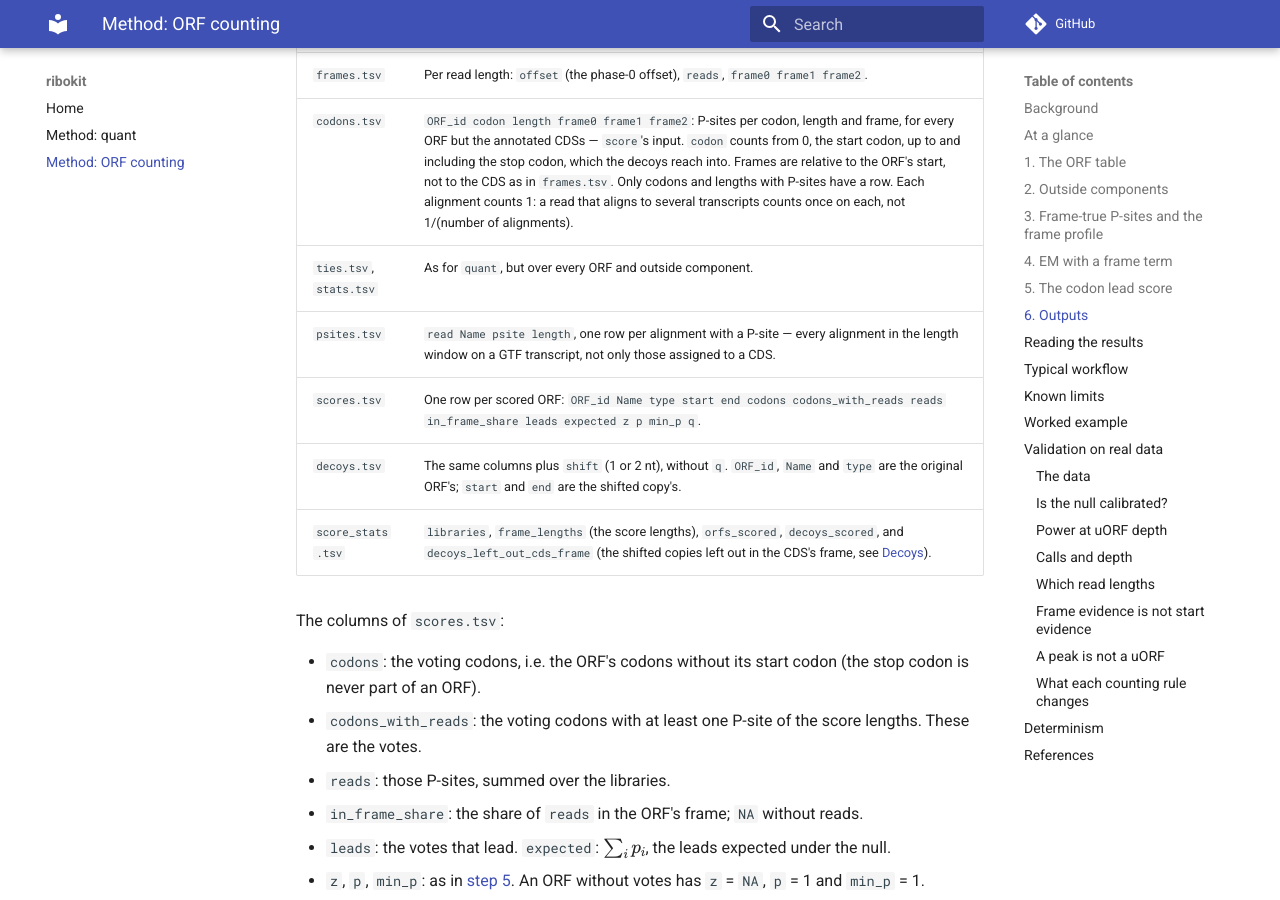
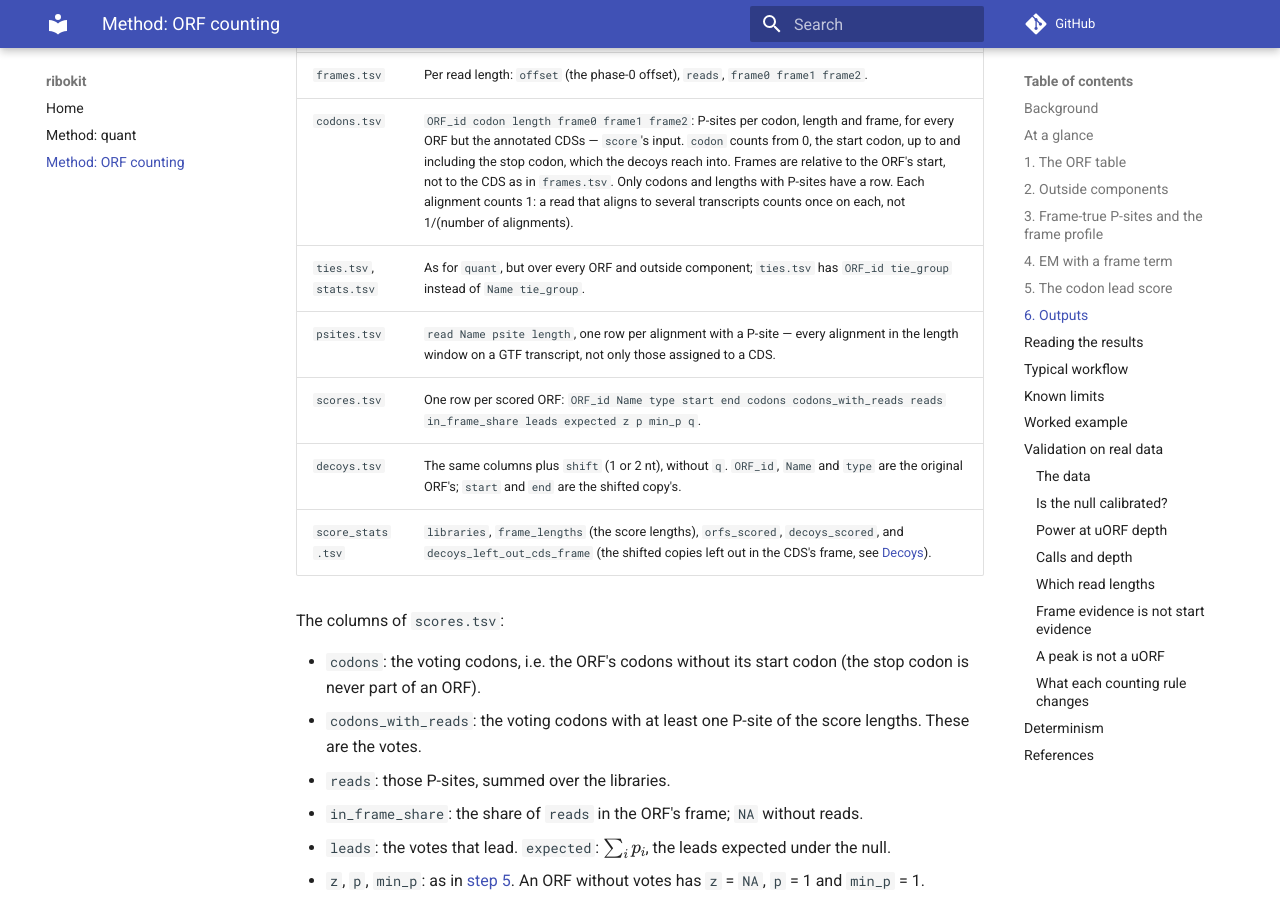
Before and after one commit to katarinagresova/ribokit, an MkDocs documentation site: the page built from docs/orfs.md, in a window 1280 px wide and 900 px high, scrolled down 11603 px. Built offline with MkDocs 1.6.1 and Material for MkDocs 9.7.7, drawn with Linux system fonts in a browser that asks for light colours; comment, search, counter and statistics services are not loaded.

Commit message:
docs: orfs' ties.tsv is keyed by ORF_id, not Name

```diff
--- a/docs/orfs.md
+++ b/docs/orfs.md
@@ -391,7 +391,7 @@ Each file is written as `<prefix>.<name>`:
 | `offsets.tsv` | The same table as `quant`'s ([Method, step 3](method.md#3-p-site-offsets)): on the same BAM and read lengths, the two commands give the same offsets, and either one's `--offsets` accepts it. `orfs` uses only each length's phase-0 offset. |
 | `frames.tsv` | Per read length: `offset` (the phase-0 offset), `reads`, `frame0 frame1 frame2`. |
 | `codons.tsv` | `ORF_id codon length frame0 frame1 frame2`: P-sites per codon, length and frame, for every ORF but the annotated CDSs — `score`'s input. `codon` counts from 0, the start codon, up to and including the stop codon, which the decoys reach into. Frames are relative to the ORF's start, not to the CDS as in `frames.tsv`. Only codons and lengths with P-sites have a row. Each alignment counts 1: a read that aligns to several transcripts counts once on each, not 1/(number of alignments). |
-| `ties.tsv`, `stats.tsv` | As for `quant`, but over every ORF and outside component. |
+| `ties.tsv`, `stats.tsv` | As for `quant`, but over every ORF and outside component; `ties.tsv` has `ORF_id tie_group` instead of `Name tie_group`. |
 | `psites.tsv` | `read Name psite length`, one row per alignment with a P-site — every alignment in the length window on a GTF transcript, not only those assigned to a CDS. |
 | `scores.tsv` | One row per scored ORF: `ORF_id Name type start end codons codons_with_reads reads in_frame_share leads expected z p min_p q`. |
 | `decoys.tsv` | The same columns plus `shift` (1 or 2 nt), without `q`. `ORF_id`, `Name` and `type` are the original ORF's; `start` and `end` are the shifted copy's. |
```
Also changed, not shown: README.md (+1 -1 lines).
